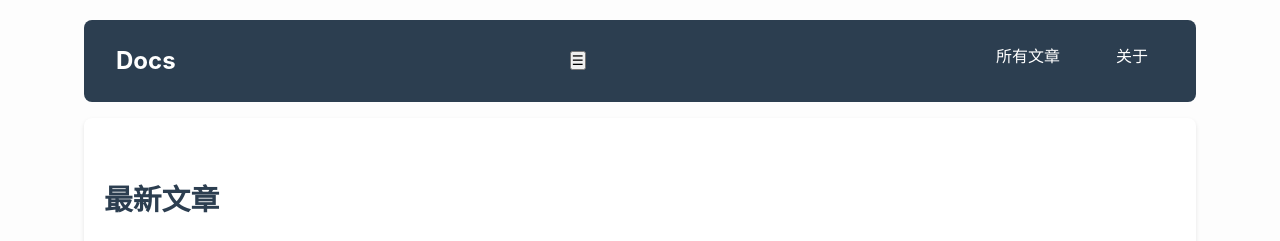
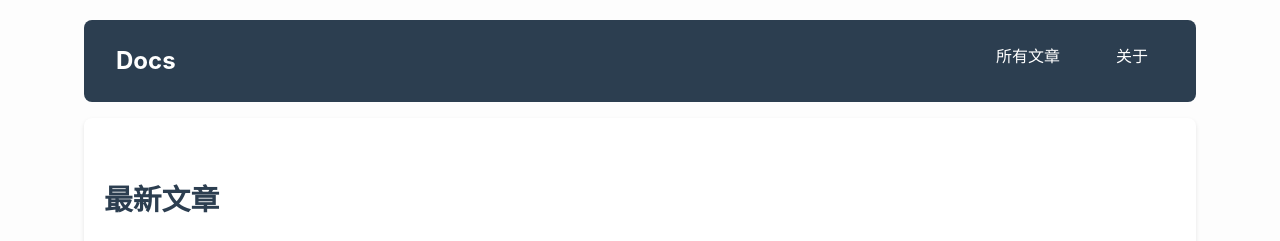
Before and after one commit to lzh210802066/lzh210802066.github.io, a Jekyll site: the page built from index.html, in a window 1280 px wide. Shown: the top 241 px of the page. Built offline with Jekyll 4.4.1, drawn with Linux system fonts in a browser that asks for light colours.

Commit message:
Update blog content

```diff
--- a/_includes/header.html
+++ b/_includes/header.html
@@ -1,22 +1,19 @@
-<!-- ============================================
-💡 响应式 Header：桌面端横排，手机端折叠菜单
-============================================ -->
 <header class="site-header">
   <nav class="navbar">
     <!-- 网站标题 -->
-    <h1 class="site-title">
+    <h1>
       <a href="{{ '/' | relative_url }}">{{ site.title }}</a>
     </h1>
 
-    <!-- 汉堡菜单按钮（手机端显示） -->
-    <button class="menu-toggle" aria-label="切换导航菜单">☰</button>
+    <!-- 网站描述
+    <p>{{ site.description }}</p>
+    -->
 
-    <!-- 导航栏 -->
+    <!-- 主导航 -->
     <ul class="nav-links">
       {% for item in site.data.navigation.main %}
       <li>
         <a href="{{ item.url | relative_url }}">{{ item.title }}</a>
-
         {% if item.children %}
         <ul class="dropdown">
           {% for child in item.children %}
```
